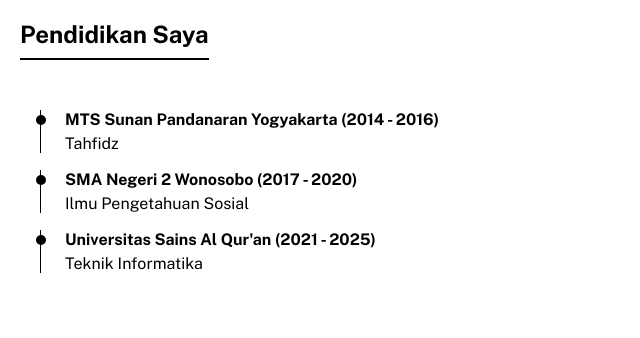
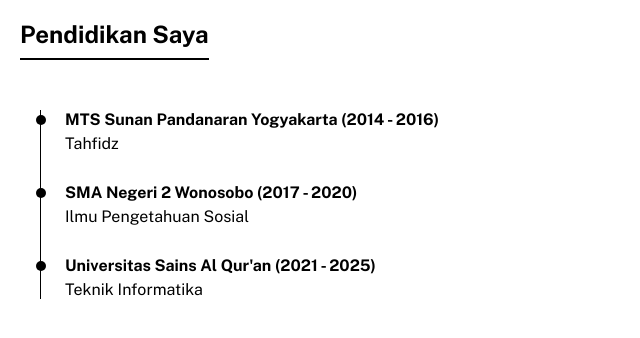
Before and after one commit to superjabs/web-design, a PHP site: page /pendidikan.php in a window 1280 px wide. Shown: the part 84-422 px from the top of the page, without its empty margins (0-640 px from the left). Run offline with PHP 8.4, Linux system fonts and the light colour scheme; data comes from the database, SQL or seed files in the repository.

Commit message:
css style

```diff
--- a/pendidikan.php
+++ b/pendidikan.php
@@ -5,25 +5,24 @@
 ?>
 
 <!-- Pendidikan -->
-
 <article>
   <h2>Pendidikan Saya</h2>
+  <section class='timeline-section'>
+    <div class='timeline-items'>
   <?php
       $sql = "SELECT * FROM pendidikan";
       $result = $conn->query($sql);
 
       while($data = $result->fetch_assoc()){
         echo "
-        <section class='timeline-section'>
-        <div class='timeline-items'>
           <div class='timeline-item'>
             <div class='timeline-dot'></div>
             <div class='timeline-title'> " . $data['jenjang'] . "  (" .  $data['tahun'] . ")</div>
             <div class='timeline-degrees'> " . $data['jurusan'] . " </div>
           </div>
-        </div>
-      </section>
-        ";
-      }
-  ?>
+          ";
+        }
+        ?>
+      </div>
+    </section>
 </article>
```
